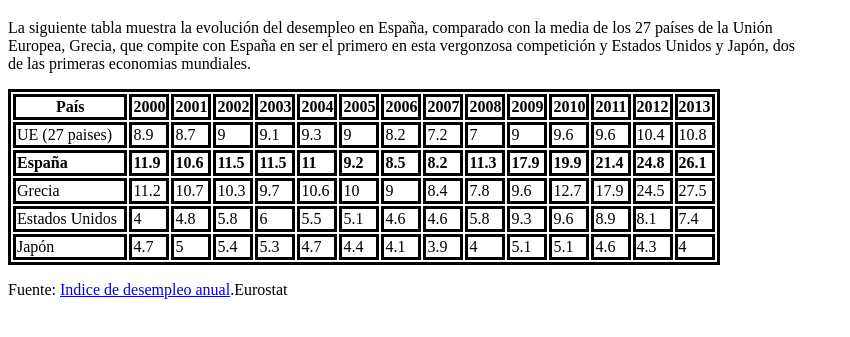
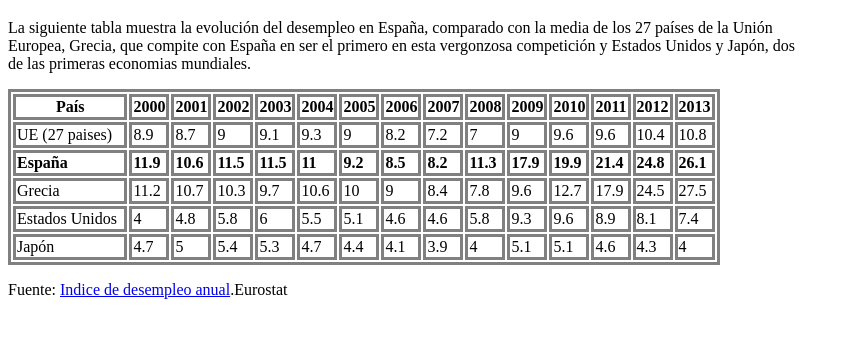
Before and after one commit to JuanMarinG/UD29-TABLAS-DIV, a plain HTML site: page ejercicio-19/index.html in a window 1280 px wide. Shown: the part 61-398 px from the top of the page, without its empty margins (0-850 px from the left). Drawn offline with Linux system fonts and the light colour scheme.

Commit message:
Upda Css

```diff
--- a/ejercicio-19/css/ex19.css
+++ b/ejercicio-19/css/ex19.css
@@ -4,7 +4,7 @@ div{
 }
 table{
     border-style: solid;
-    border-color: black;
+    border-color: grey;
     width: 650px;
 
 
@@ -15,6 +15,7 @@ table{
 
 th, tr, td{
     border-style: solid;
+    border-color: grey;
 }
 #pais{
     text-align: center;
```
